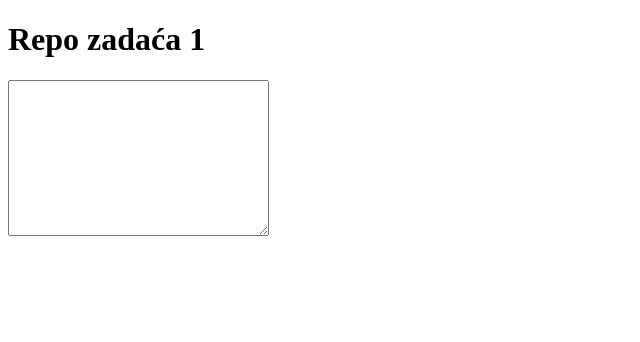
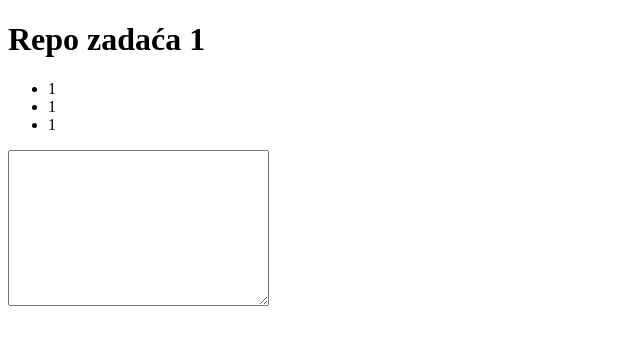
Before and after one commit to bajodoom/bajodoom, a plain HTML site: page index.html in a window 1280 px wide. Shown: the whole page, without its empty margins (0-640 px from the left). Drawn offline with Linux system fonts and the light colour scheme.

Commit message:
ubačen ul/li

```diff
--- a/index.html
+++ b/index.html
@@ -10,7 +10,13 @@
 <h1>Repo zadaća 1</h1>
 
     </div>
+    <ul>
+        <li>1</li>
+                <li>1</li>
+                        <li>1</li>
 
+
+    </ul>
 <textarea name="" id="" cols="30" rows="10"></textarea>
 
 </body>
```
